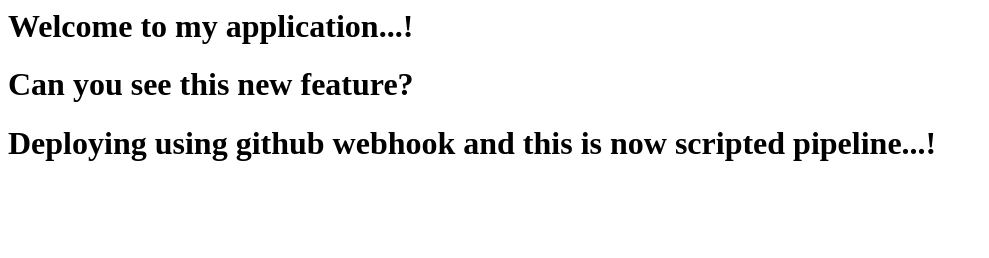
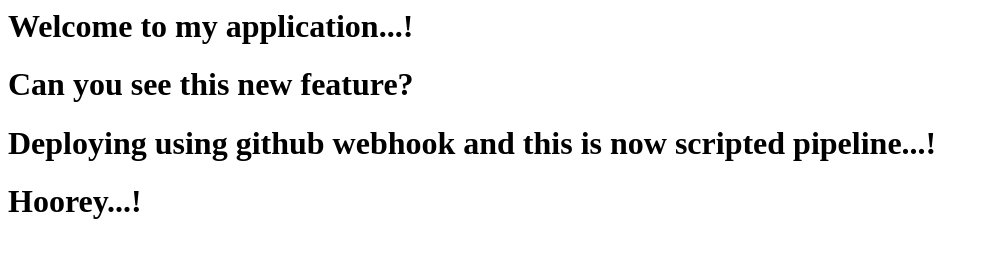
Before and after one commit to pathakbhaskar/execlr-devops, a plain HTML site: page index.html in a window 1280 px wide. Shown: the whole page, without its empty margins (0-989 px from the left). Drawn offline with Linux system fonts and the light colour scheme.

Commit message:
Update index.html

```diff
--- a/index.html
+++ b/index.html
@@ -9,5 +9,7 @@
 		<h1> Welcome to my application...! </h1>
 		<h1> Can you see this new feature? </h1>
 		<h1> Deploying using github webhook and this is now scripted pipeline...! </h1>
+
+		<h1>Hoorey...!</h1>
 	</body>
 </html>
```
